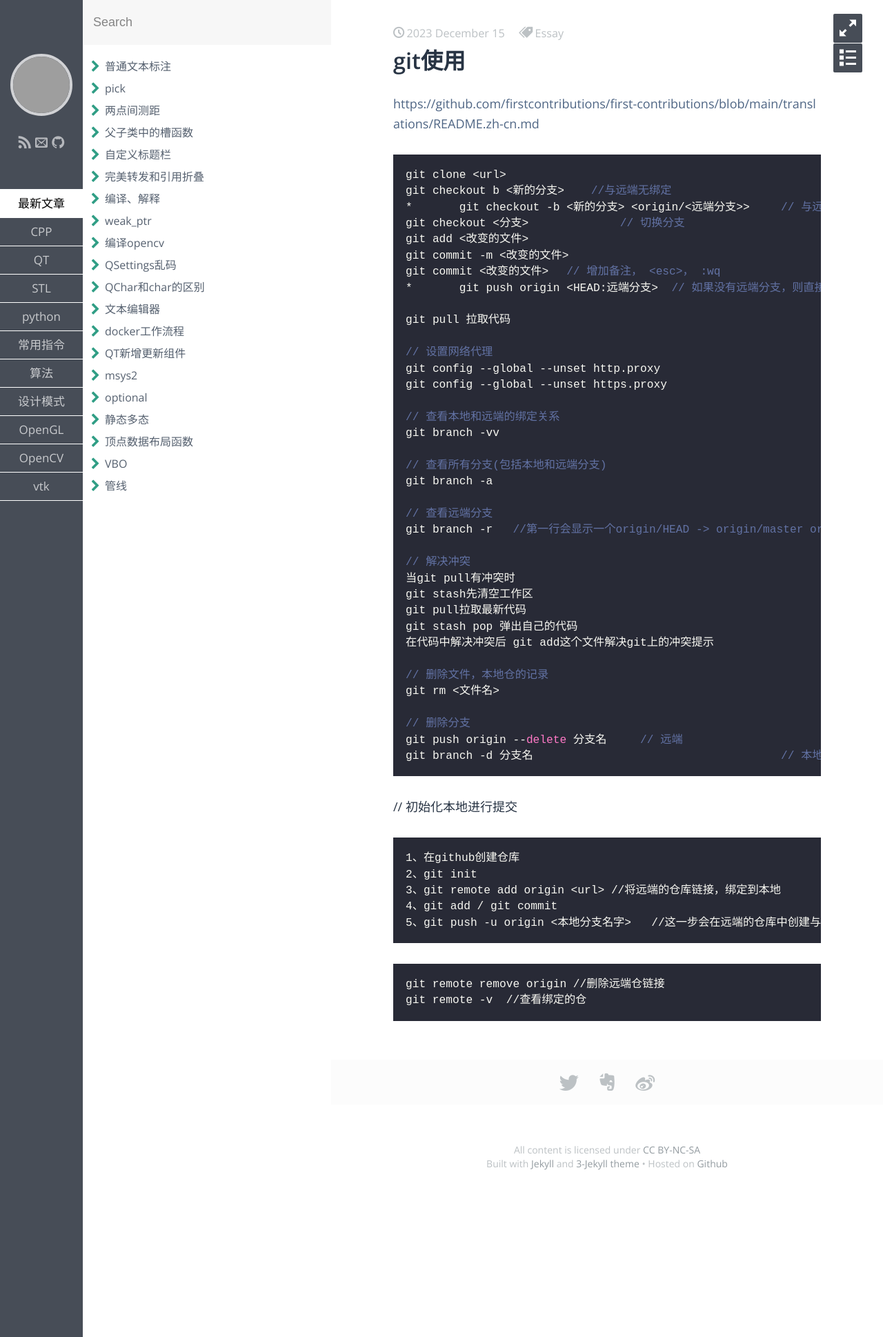
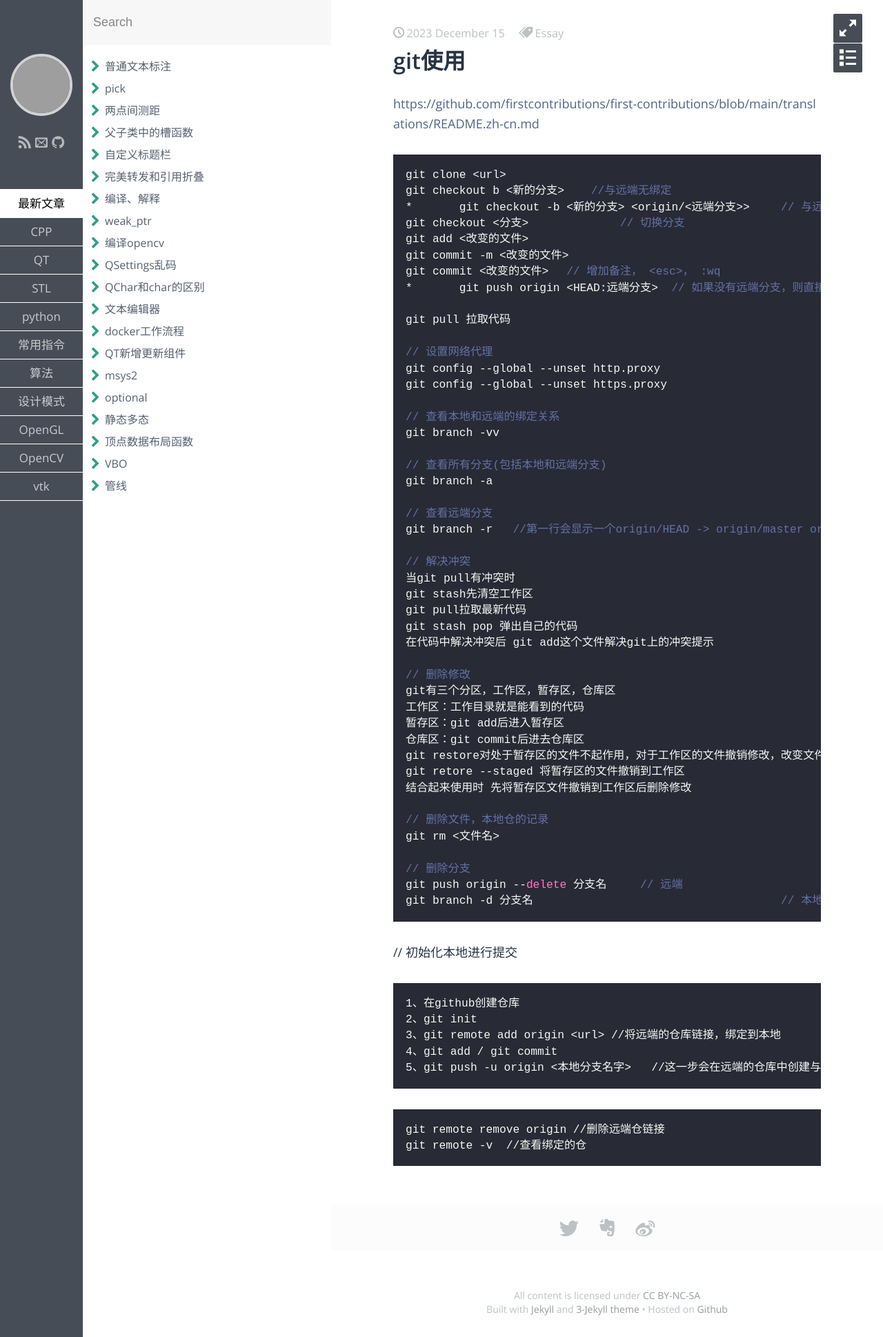
Before and after one commit to aliangaaa/aliangaaa.github.io, a Jekyll site: the page built from _posts/常用指令/2023-12-15-git使用.md, in a window 1280 px wide. Shown: the whole page at 69% size. Built offline with Jekyll 4.4.1, drawn with Linux system fonts in a browser that asks for light colours; some web fonts are replaced; grey boxes are pictures that could not be loaded.

Commit message:
Update 2023-12-15-git使用.md

```diff
--- a/_posts/常用指令/2023-12-15-git使用.md
+++ b/_posts/常用指令/2023-12-15-git使用.md
@@ -41,6 +41,15 @@ git pull拉取最新代码
 git stash pop 弹出自己的代码
 在代码中解决冲突后 git add这个文件解决git上的冲突提示
 
+// 删除修改
+git有三个分区，工作区，暂存区，仓库区
+工作区：工作目录就是能看到的代码
+暂存区：git add后进入暂存区
+仓库区：git commit后进去仓库区
+git restore对处于暂存区的文件不起作用，对于工作区的文件撤销修改，改变文件
+git retore --staged 将暂存区的文件撤销到工作区
+结合起来使用时 先将暂存区文件撤销到工作区后删除修改
+
 // 删除文件，本地仓的记录
 git rm <文件名>
 
```
